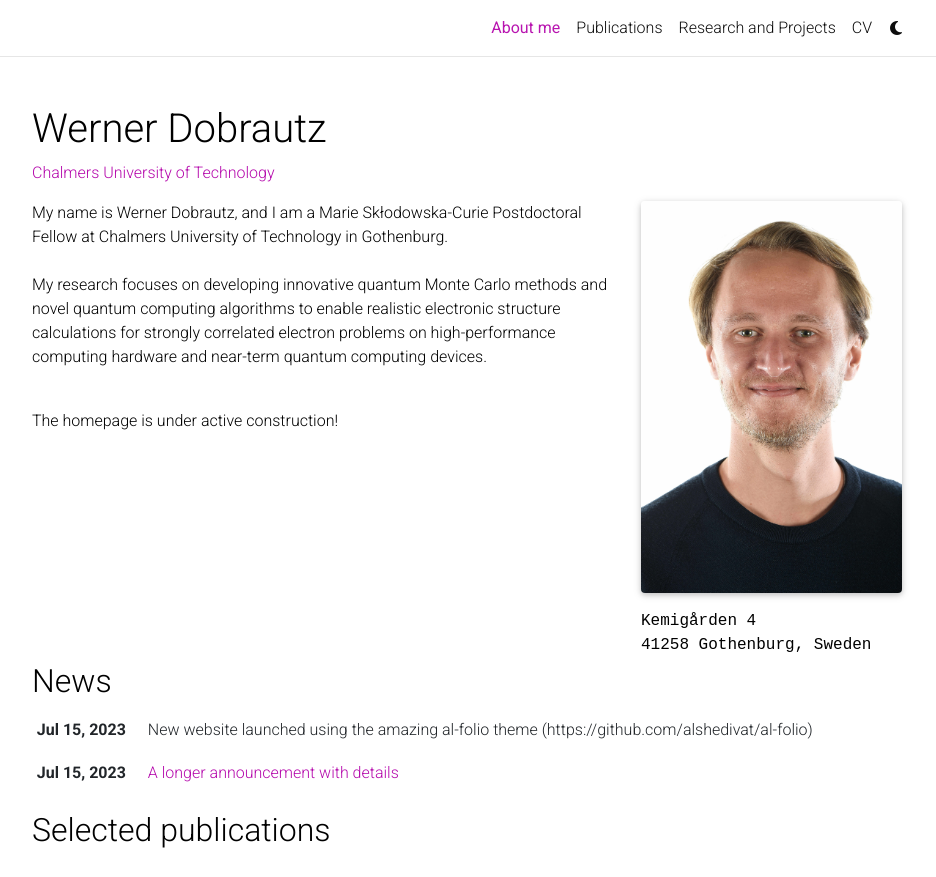
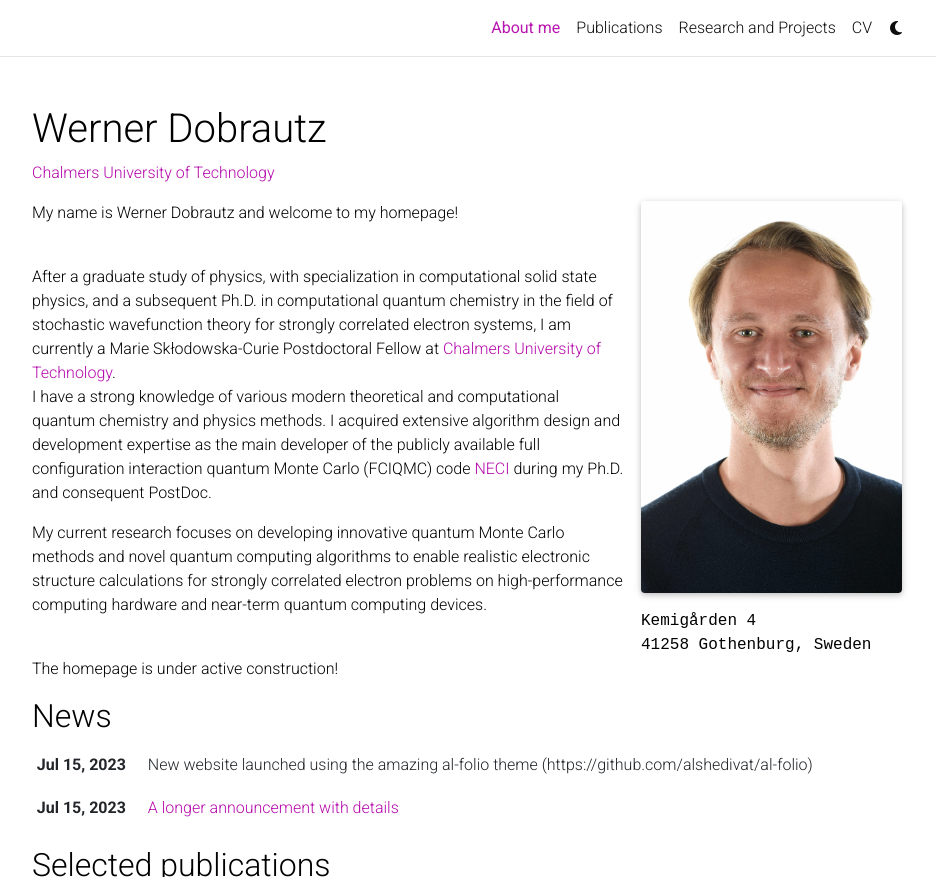
Before and after one commit to dobrautz/dobrautz.github.io, a Jekyll site: the page built from _pages/about.md, in a window 1280 px wide and 1153 px high, cut to the strip 0-877 px from the top of the window. Shown: the whole strip, without its empty margins (173-1109 px from the left). Built offline with Jekyll 4.4.1, drawn with Linux system fonts in a browser that asks for light colours; full-size pictures stand in for the smaller copies a plugin makes; comment, search, counter and statistics services are not loaded; a style sheet for code colours, icons or effects is not loaded.

Commit message:
Update about.md

```diff
--- a/_pages/about.md
+++ b/_pages/about.md
@@ -17,7 +17,14 @@ latest_posts: false  # includes a list of the newest posts
 selected_papers: true # includes a list of papers marked as "selected={true}"
 social: true  # includes social icons at the bottom of the page
 ---
-My name is Werner Dobrautz, and I am a Marie Skłodowska-Curie Postdoctoral Fellow at Chalmers University of Technology in Gothenburg. <br><br>
-My research focuses on developing innovative quantum Monte Carlo methods and novel quantum computing algorithms to enable realistic electronic structure calculations for strongly correlated electron problems on high-performance computing hardware and near-term quantum computing devices. <br><br>
+My name is Werner Dobrautz and welcome to my homepage! <br><br>
+
+After a graduate study of physics, with specialization in computational solid state physics, and a subsequent Ph.D. in computational quantum chemistry in the field of stochastic wavefunction theory for strongly correlated electron systems, I am currently a Marie Skłodowska-Curie Postdoctoral Fellow at <a href='https://www.chalmers.se/en/persons/dobrautz/'>Chalmers University of Technology</a>.
+<br>
+I have a strong knowledge of various modern theoretical and computational quantum chemistry and physics methods.
+I acquired extensive algorithm design and development expertise as the main developer of the publicly available full configuration interaction quantum Monte Carlo (FCIQMC) code <a href='https://github.com/ghb24/NECI_STABLE'>NECI</a> during my Ph.D. and consequent PostDoc.
+<br>
+
+My current research focuses on developing innovative quantum Monte Carlo methods and novel quantum computing algorithms to enable realistic electronic structure calculations for strongly correlated electron problems on high-performance computing hardware and near-term quantum computing devices. <br><br>
 
 The homepage is under active construction!
```
